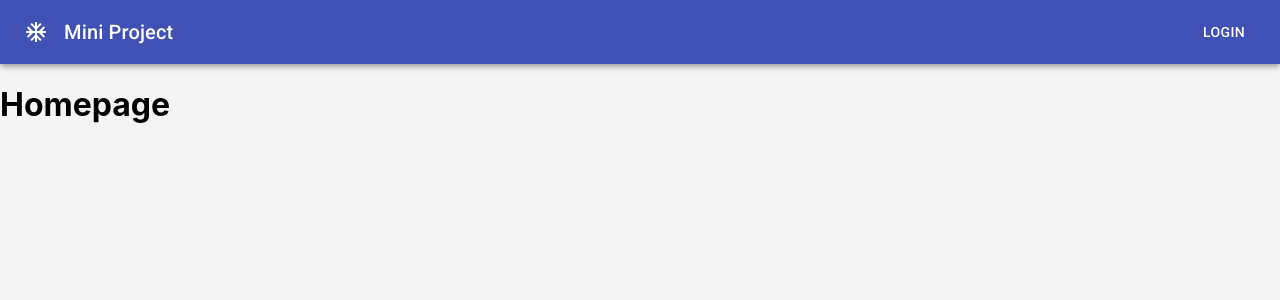
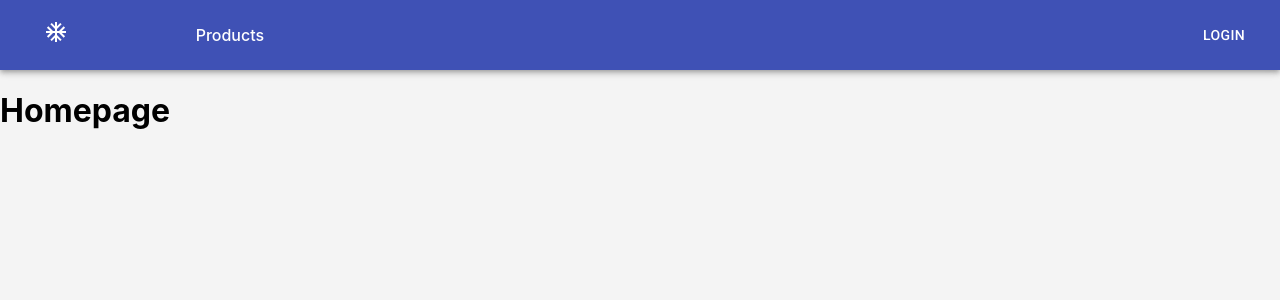
Before and after one commit to lehai051092/reactjs-mini-project, a React (Create React App) app: page / in a window 1280 px wide. Shown: the top 300 px of the page. Built offline with nearby package versions, Linux system fonts and the light colour scheme.

Commit message:
Product Feature - Style menu

```diff
--- a/src/components/Header/index.jsx
+++ b/src/components/Header/index.jsx
@@ -2,41 +2,57 @@ import React from 'react';
 import {makeStyles} from '@material-ui/core/styles';
 import AppBar from '@material-ui/core/AppBar';
 import Toolbar from '@material-ui/core/Toolbar';
-import Typography from '@material-ui/core/Typography';
 import AcUnitIcon from '@material-ui/icons/AcUnit';
-import {Link} from "react-router-dom";
+import {Link, NavLink} from "react-router-dom";
 import DialogUser from "./components/DialogUser";
+import IconButton from "@material-ui/core/IconButton";
+import {Box} from "@material-ui/core";
 
 const useStyles = makeStyles((theme) => ({
   root: {
-    flexGrow: 1,
+    display: "flex",
+    justifyContent: "space-between"
   },
   menuButton: {
     marginRight: theme.spacing(2),
+    flexGrow: 1,
+    justifyContent: "flex-start",
   },
-  title: {
-    flexGrow: 1,
+  navLink: {
+    display: "flex",
+    flexGrow: 10,
   },
   link: {
     color: '#fff',
-    textDecoration: "none"
-  }
+    textDecoration: "none",
+    padding: theme.spacing(1),
+    fontWeight: "500",
+  },
+  iconLink: {
+    display: "flex",
+    flexGrow: 1,
+    justifyContent: "flex-end",
+  },
 }));
 
 export default function ButtonAppBar() {
   const classes = useStyles();
 
   return (
-    <div className={classes.root}>
-      <AppBar position="static">
-        <Toolbar>
-          <AcUnitIcon className={classes.menuButton}/>
-          <Typography variant="h6" className={classes.title}>
-            <Link className={classes.link} to="/">Mini Project</Link>
-          </Typography>
+    <AppBar position="static">
+      <Toolbar className={classes.root}>
+        <IconButton className={classes.menuButton}>
+          <Link to="/" className={classes.link}>
+            <AcUnitIcon/>
+          </Link>
+        </IconButton>
+        <Box className={classes.navLink}>
+          <NavLink className={classes.link} to="/products">Products</NavLink>
+        </Box>
+        <Box className={classes.iconLink}>
           <DialogUser/>
-        </Toolbar>
-      </AppBar>
-    </div>
+        </Box>
+      </Toolbar>
+    </AppBar>
   );
 }
```
